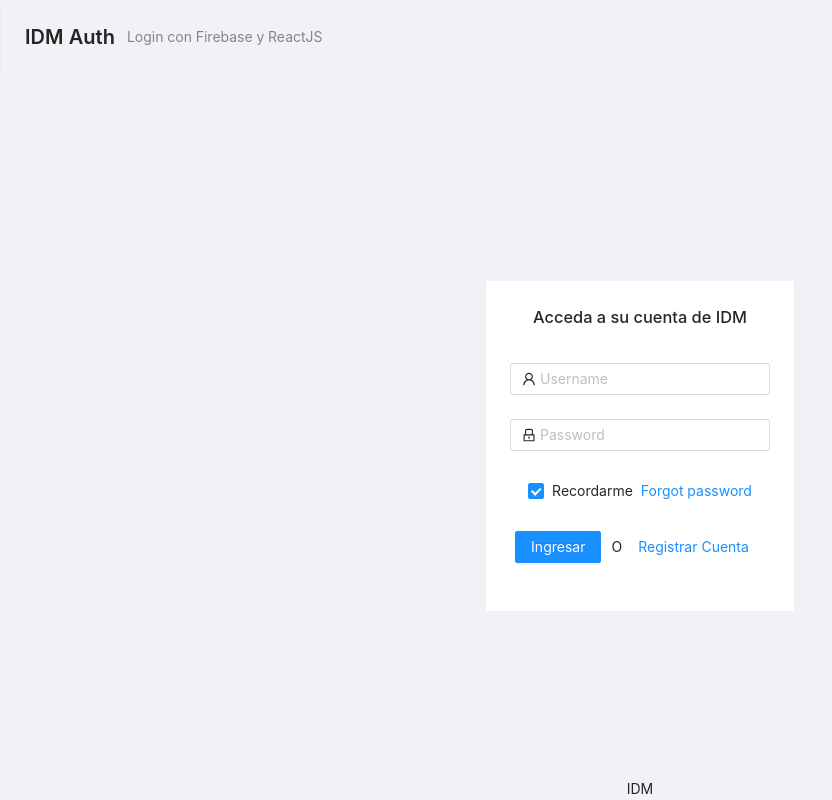
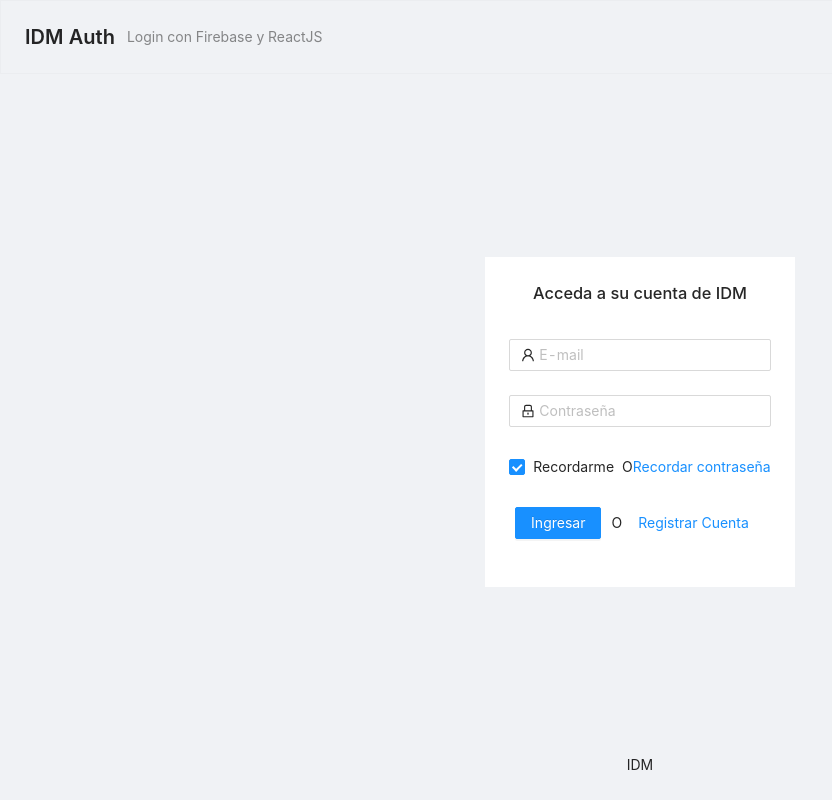
Before and after one commit to emasdev/react-firebase-auth, a React (Create React App) app: page /login in a window 1280 px wide. Shown: the whole page, without its empty margins (0-832 px from the left). Built offline with nearby package versions, Linux system fonts and the light colour scheme; no server answers.

Commit message:
working with firestore+

```diff
--- a/src/components/Header.js
+++ b/src/components/Header.js
@@ -4,10 +4,10 @@ import { auth } from "../firebase";
 import { Auth } from "../context/AuthContext";
 
 
+
 export default function Header({ titulo, subtitulo }) {
 
   const { user } = useContext(Auth);
-
   const CloseSessionBtn = () => {
     if (user) {
       return (<Button onClick={() => auth.signOut()} key="logout" type="primary">
--- a/src/components/Login.js
+++ b/src/components/Login.js
@@ -4,15 +4,14 @@ import { UserOutlined, LockOutlined } from "@ant-design/icons";
 import Header from "./Header";
 import { Layout } from "antd";
 import Signup from "./Signup";
-import Footer from './FooterContent'
+import FooterContent from './FooterContent'
 import Error from "./Error";
 import { withRouter } from "react-router";
 import { getAuth, signInWithEmailAndPassword } from "@firebase/auth";
 import { Auth } from "../context/AuthContext";
-import FooterContent from "./FooterContent";
 
 const Login = ({ history }) => {
-  const { Content } = Layout;
+  const { Content, Footer } = Layout;
   const [signup, setsignup] = useState(false);
   const { user } = useContext(Auth);
   const [error, seterror] = useState('')
@@ -80,22 +79,22 @@ const Login = ({ history }) => {
                   type: 'email',
                   message: 'The input is not valid E-mail!',
                 }, { required: true, message: "Ingrese su email" }]}>
-                <Input prefix={<UserOutlined className="site-form-item-icon" />} placeholder="Username" />
+                <Input prefix={<UserOutlined className="site-form-item-icon" />} placeholder="E-mail" />
               </Form.Item>
               <Form.Item name="password" rules={[{ required: true, message: "Ingrese su contraseña" }]}>
                 <Input
                   prefix={<LockOutlined className="site-form-item-icon" />}
                   type="password"
-                  placeholder="Password"
+                  placeholder="Contraseña"
                 />
               </Form.Item>
               <Form.Item>
                 <Form.Item name="remember" valuePropName="checked" noStyle>
                   <Checkbox>Recordarme</Checkbox>
                 </Form.Item>
-
+                O
                 <a className="login-form-forgot" href="">
-                  Forgot password
+                  Recordar contraseña
                 </a>
               </Form.Item>
 
--- a/src/firebase.js
+++ b/src/firebase.js
@@ -1,5 +1,6 @@
 import { initializeApp } from "firebase/app";
 import { getAuth } from "firebase/auth";
+import { getFirestore } from "firebase/firestore";
 //import dataConfig from './dataConfig'
 
 const app = initializeApp({
@@ -12,9 +13,10 @@ const app = initializeApp({
 });
 
 const auth = getAuth();
+const db = getFirestore();
 
 /*const googleAuthProvider = new firebase.auth.GoogleAuthProvider();
 const facebookAuthProvider = new firebase.auth.FacebookAuthProvider();
 const githubAuthProvider = new firebase.auth.GithubAuthProvider();*/
 export default app;
-export { auth };
+export { auth, db };
```
Also changed, not shown: 1 other file (tests, documents, lock files or other folders).
